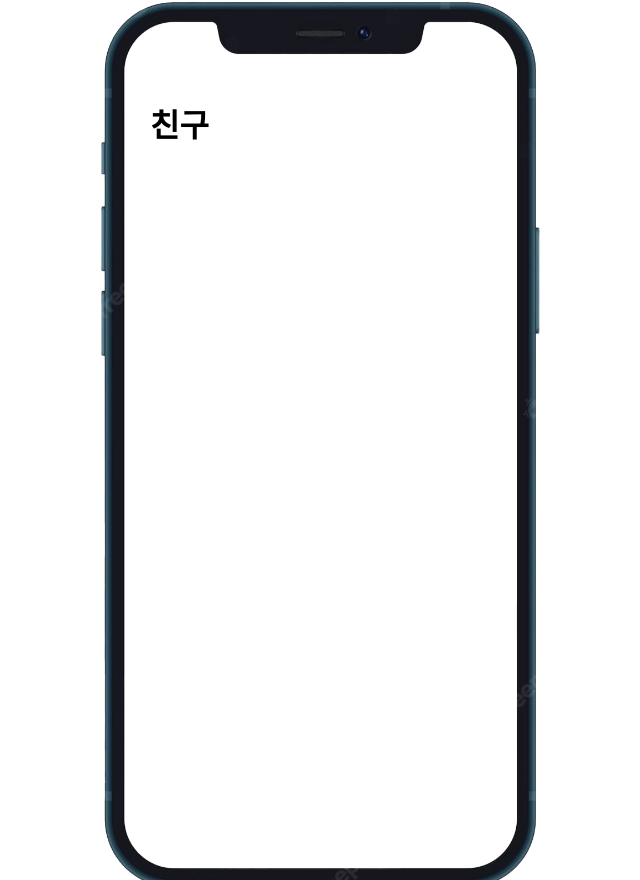
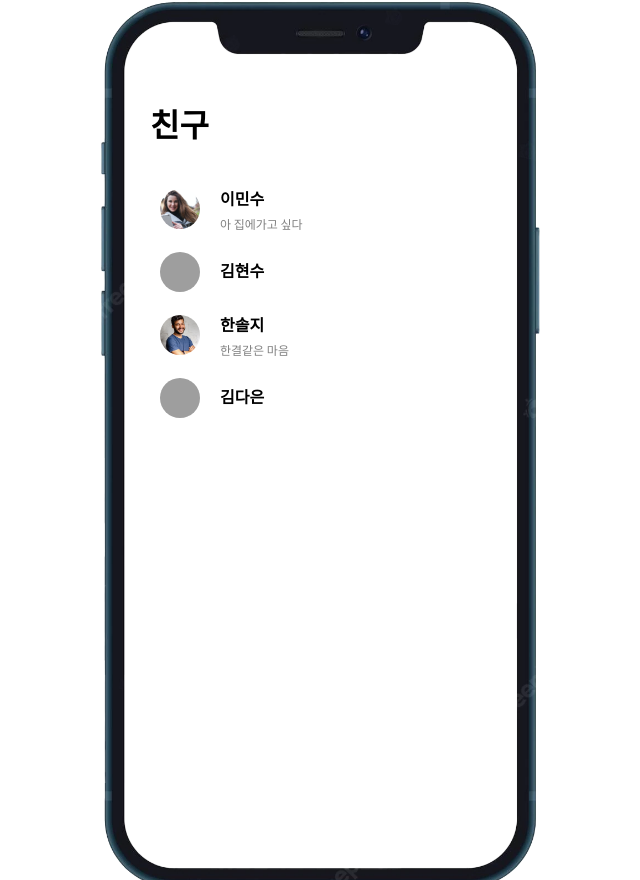
Before and after one commit to GDSC-SKKU/beta-study-react, a React (Create React App) app: page / in a window 1280 px wide. Shown: the whole page, without its empty margins (320-960 px from the left). Built offline with nearby package versions, Linux system fonts and the light colour scheme; grey boxes are pictures that could not be loaded.

Commit message:
ADD FRIEND LIST FUNCTION

```diff
--- a/src/App.js
+++ b/src/App.js
@@ -1,14 +1,45 @@
 import "./App.css";
+import "./FriendListItem.js";
+import FriendListItem from "./FriendListItem.js";
 // 여기에 내가 만든 FriendListItem 을 불러와보세요!
 
 function App() {
+  const friendsList = {
+    frineds: [
+      {
+        name: "이민수",
+        message: "아 집에가고 싶다",
+        id: 1,
+      },
+      {
+        name: "김현수",
+        message: "",
+        id: 2,
+      },
+      {
+        name: "한솔지",
+        message: "한결같은 마음",
+        id: 3,
+      },
+      {
+        name: "김다은",
+        message: "",
+        id: 4,
+      },
+    ],
+  };
   return (
     <div className="iphone-container">
       <div className="center-container">
         <h1 className="section-title">친구</h1>
-        {/* 여기서부터 코드를 수정해보세요! */}
 
-        {/* 여기까지 코드를 수정해보세요! */}
+        {friendsList.frineds.map((frined) => (
+          <FriendListItem
+            name={frined.name}
+            message={frined.message}
+            id={frined.id}
+          />
+        ))}
       </div>
     </div>
   );
--- a/src/FriendListItem.js
+++ b/src/FriendListItem.js
@@ -9,9 +9,16 @@
         className="profile-image"
         ...
       /> */}
+      <img
+        src={process.env.PUBLIC_URL + `/images/profile/profile_${props.id}.jpg`}
+        alt=""
+        width="40px"
+        height="40px"
+        className="profile-image"
+      ></img>
       <div className="profile-text">
-        <p className="profile-name">{/* 여기를 수정 */}</p>
-        <p className="profile-message">{/* 여기를 수정 */}</p>
+        <p className="profile-name">{props.name}</p>
+        <p className="profile-message">{props.message}</p>
       </div>
     </div>
   );
```
